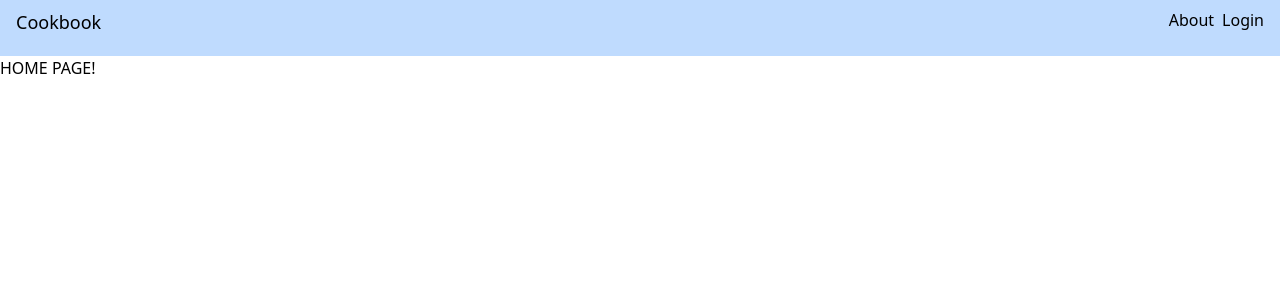
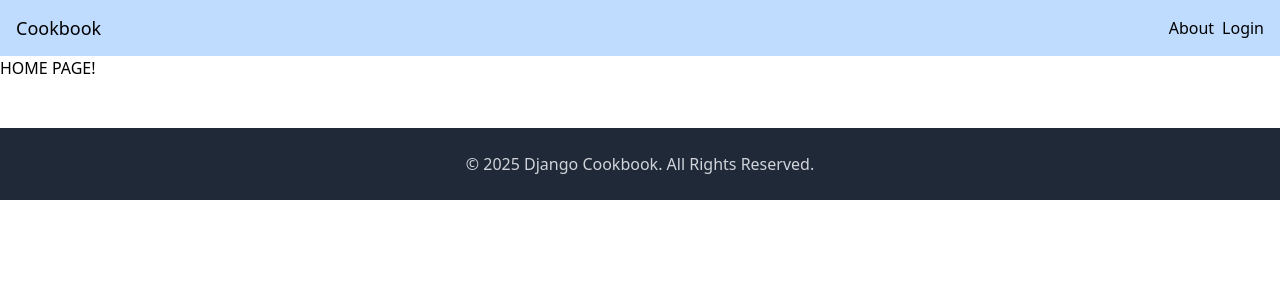
Before and after one commit to niceWizzard/django_cookbook, a Django app: page / in a window 1280 px wide. Shown: the top 300 px of the page. Run offline with Django 5.2, Linux system fonts and the light colour scheme; style sheets or scripts are compiled from the project's sources; some libraries are stand-ins or nearby versions.

Commit message:
-Removed min-h in header -Added footer

```diff
--- a/templates/layout.html
+++ b/templates/layout.html
@@ -17,8 +17,8 @@
 
 </head>
 <body>
-    <header class="bg-blue-200 min-h-[7vh]">
-        <div class="flex px-4 py-2 justify-between">
+    <header class="bg-blue-200 h-[7vh]">
+        <div class="h-full flex px-4 py-2 justify-between items-center">
             <h1 class="text-lg">Cookbook</h1>
             <nav class="flex gap-2">
                 <a href="/">About</a>
@@ -29,5 +29,9 @@
     <main>
         {% block content %}{% endblock content %}
     </main>
+    <!-- Footer -->
+    <footer class="bg-gray-800 text-gray-300 py-6 mt-12 text-center">
+        <p>&copy; 2025 Django Cookbook. All Rights Reserved.</p>
+    </footer>
 </body>
 </html>
```
